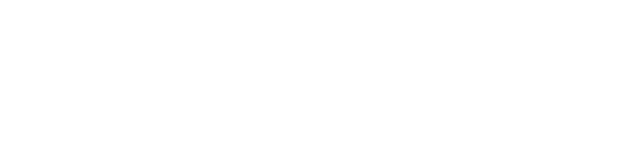
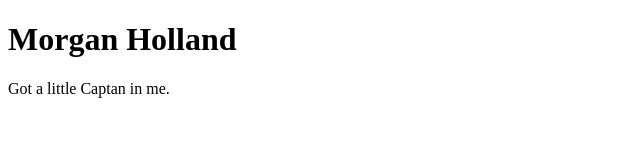
Before and after one commit to spoofhopper/spoofhopper.github.io, a plain HTML site: page index.html in a window 1280 px wide. Shown: the whole page, without its empty margins (0-640 px from the left). Drawn offline with Linux system fonts and the light colour scheme.

Commit message:
added header section with slogan

```diff
--- a/index.html
+++ b/index.html
@@ -1,8 +1,12 @@
 <!DOCTYPE html>
 <html>
   <head>
-    <title></title>
+    <title>Portfolio | Morgan Holland</title>
   </head>
   <body>
+    <header>
+      <h1>Morgan Holland</h1>
+      <p class="slogan">Got a little Captan in me.</p>
+    </header>
   </body>
 </html>
```
